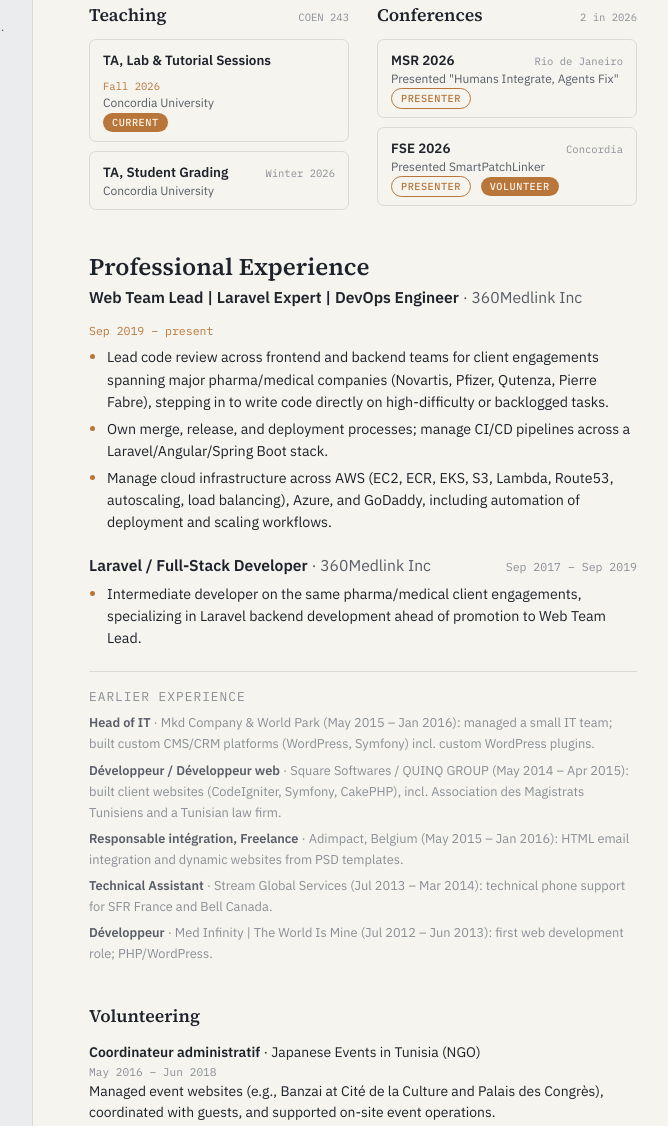
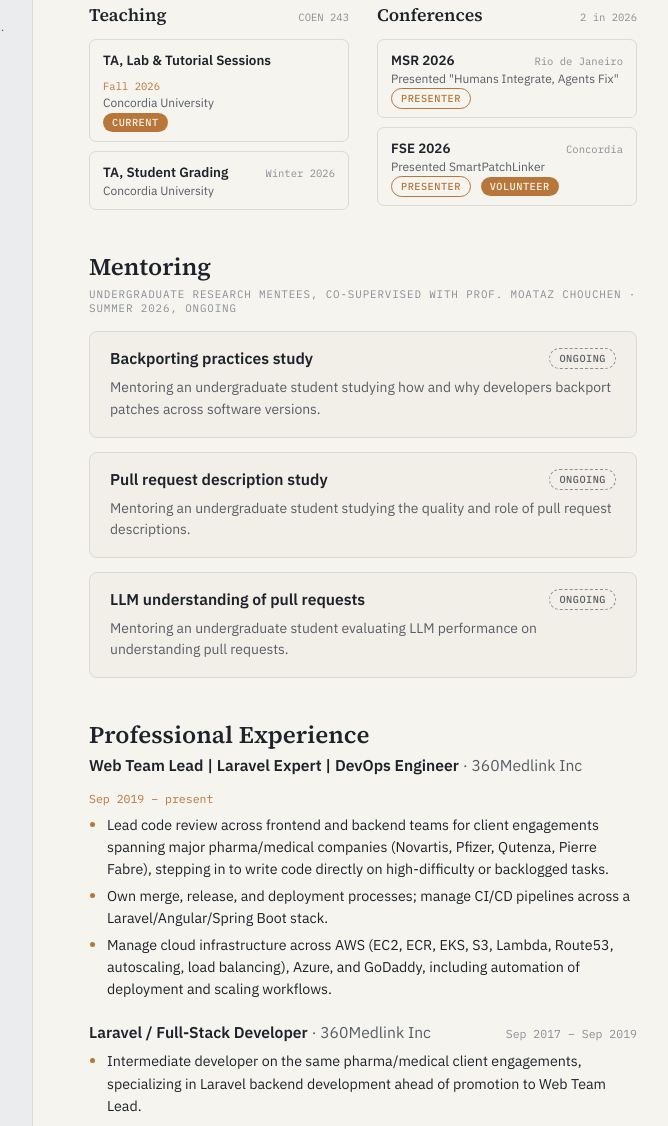
Before and after one commit to islem-kms/islem-kms.github.io, a plain HTML site: page index.html in a window 1280 px wide. Shown: the part 1662-2788 px from the top of the page, without its empty margins (397-1065 px from the left). Drawn offline with Linux system fonts and the light colour scheme.

Commit message:
Add mentoring section

```diff
--- a/index.html
+++ b/index.html
@@ -647,6 +647,41 @@
       </section>
 
       <section class="main-sec">
+        <h2 class="h-main">Mentoring</h2>
+        <p class="h-sub">Undergraduate research mentees, co-supervised with Prof. Moataz Chouchen · Summer 2026, ongoing</p>
+
+        <div class="pub">
+          <div class="pub-head">
+            <div>
+              <div class="pub-title">Backporting practices study</div>
+            </div>
+            <span class="badge badge-progress">Ongoing</span>
+          </div>
+          <p class="pub-desc">Mentoring an undergraduate student studying how and why developers backport patches across software versions.</p>
+        </div>
+
+        <div class="pub">
+          <div class="pub-head">
+            <div>
+              <div class="pub-title">Pull request description study</div>
+            </div>
+            <span class="badge badge-progress">Ongoing</span>
+          </div>
+          <p class="pub-desc">Mentoring an undergraduate student studying the quality and role of pull request descriptions.</p>
+        </div>
+
+        <div class="pub">
+          <div class="pub-head">
+            <div>
+              <div class="pub-title">LLM understanding of pull requests</div>
+            </div>
+            <span class="badge badge-progress">Ongoing</span>
+          </div>
+          <p class="pub-desc">Mentoring an undergraduate student evaluating LLM performance on understanding pull requests.</p>
+        </div>
+      </section>
+
+      <section class="main-sec">
         <h2 class="h-main">Professional Experience</h2>
 
         <div class="job">
```
